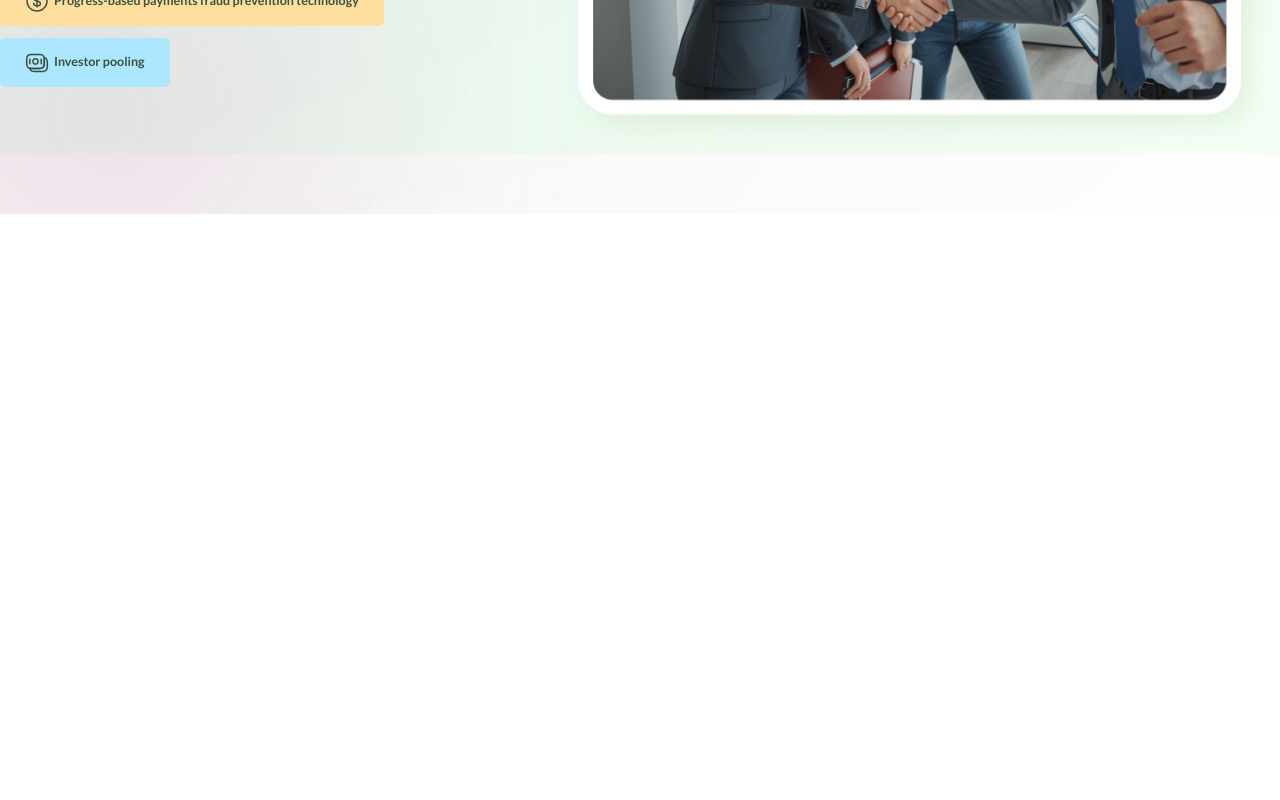
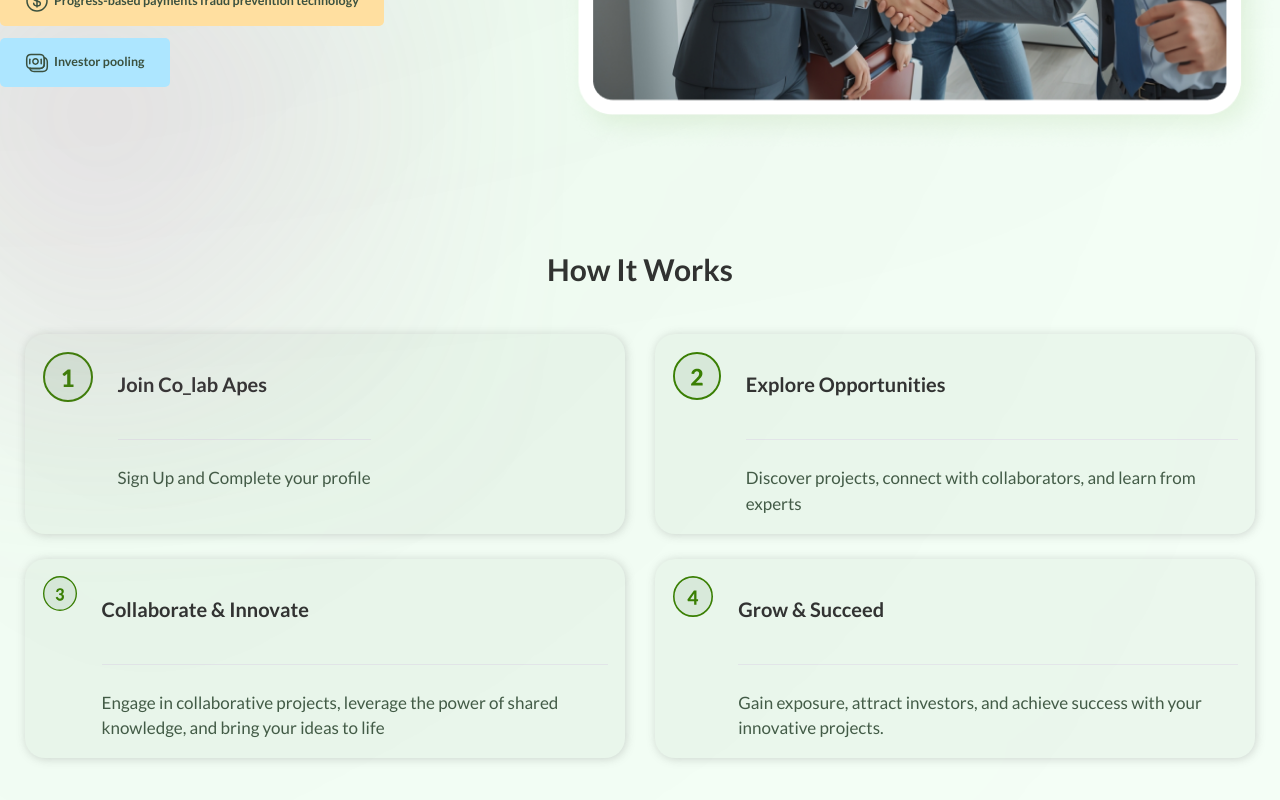
Before and after one commit to Colab-Apes/new_landing_page, a React (Vite) app: page / in a window 1280 px wide. Shown: the part 3158-3958 px from the top of the page. Before the commit the page ends 3372 px from the top, so only its background shows below. Built offline with nearby package versions, Linux system fonts and the light colour scheme.

Commit message:
started how it works

```diff
--- a/src/NewLandingPage/LandPage.jsx
+++ b/src/NewLandingPage/LandPage.jsx
@@ -6,6 +6,7 @@ import SocialHub from "./components/SocialHub";
 import LearningPool from "./components/LearningPool";
 import BuildTheFuture from "./components/BuildTheFuture";
 import ValueStake from "./components/ValueStake";
+import HowItWorks from "./components/HowItWorks";
 
 const LandPage = () => {
   return (
@@ -22,6 +23,8 @@ const LandPage = () => {
       <BuildTheFuture />
       {/* Value Stake*/}
       <ValueStake />
+      {/* How it works */}
+      <HowItWorks />
 
     </div>
   );
--- a/src/NewLandingPage/components/HowItWorks.jsx
+++ b/src/NewLandingPage/components/HowItWorks.jsx
@@ -1,7 +1,79 @@
 import React from "react";
+import one from "../../assets/svg/1.svg";
+import two from "../../assets/svg/2.svg";
+import three from "../../assets/svg/3.svg";
+import four from "../../assets/svg/4.svg";
 
 const HowItWorks = () => {
-  return <div>HowItWorks</div>;
+  return (
+    <div>
+      {" "}
+      <div className="works py-40 container mx-auto px-10">
+        <div className="title text-center text-5xl text-[#333] font-bold mb-20">
+          How It Works
+        </div>
+        <div className="works flex flex-col md:flex-row gap-12 justify-between mb-10">
+          <div className="w-box rounded-[20px]  bg-[#ECF8EE] flex gap-10 p-7  w-full md:w-1/2 box-shadow">
+            <div className="w-number">
+              <img src={one} alt="One" className="" />
+            </div>
+            <div className="w-text mt-7">
+              <h1 className="text-[2rem] text-[#333333] font-semibold mb-16 ">
+                Join Co_lab Apes
+              </h1>
+              <p className="text-[1.7rem] text-[#445C48] border-t pt-10">
+                Sign Up and Complete your profile
+              </p>
+            </div>
+          </div>
+          <div className="w-box bg-[#ECF8EE] flex gap-10  p-7 w-full md:w-1/2 box-shadow  rounded-[20px]">
+            <div className="w-number">
+              <img src={two} alt="One" className="" />
+            </div>
+            <div className="w-text mt-7">
+              <h1 className="text-[2rem] text-[#333333] font-semibold mb-16 ">
+                Explore Opportunities
+              </h1>
+              <p className="text-[1.7rem] text-[#445C48] border-t pt-10">
+                Discover projects, connect with collaborators, and learn from
+                experts
+              </p>
+            </div>
+          </div>
+        </div>
+        <div className="works flex flex-col md:flex-row gap-12 justify-between">
+          <div className="w-box bg-[#ECF8EE] flex gap-10 p-7 rounded-[20px] w-full md:w-1/2 box-shadow">
+            <div className="w-number]">
+              <img src={three} alt="One" className="" />
+            </div>
+            <div className="w-text mt-7">
+              <h1 className="text-[2rem] text-[#333333] font-semibold mb-16 ">
+                Collaborate & Innovate
+              </h1>
+              <p className="text-[1.7rem] text-[#445C48] border-t pt-10">
+                Engage in collaborative projects, leverage the power of shared
+                knowledge, and bring your ideas to life
+              </p>
+            </div>
+          </div>
+          <div className="w-box bg-[#ECF8EE] flex gap-10  p-7 rounded-[20px] w-full md:w-1/2 box-shadow">
+            <div className="w-number">
+              <img src={four} alt="One" className="" />
+            </div>
+            <div className="w-text mt-7">
+              <h1 className="text-[2rem] text-[#333333] font-semibold mb-16 ">
+                Grow & Succeed
+              </h1>
+              <p className="text-[1.7rem] text-[#445C48] border-t pt-10">
+                Gain exposure, attract investors, and achieve success with your
+                innovative projects.
+              </p>
+            </div>
+          </div>
+        </div>
+      </div>
+    </div>
+  );
 };
 
 export default HowItWorks;
```
